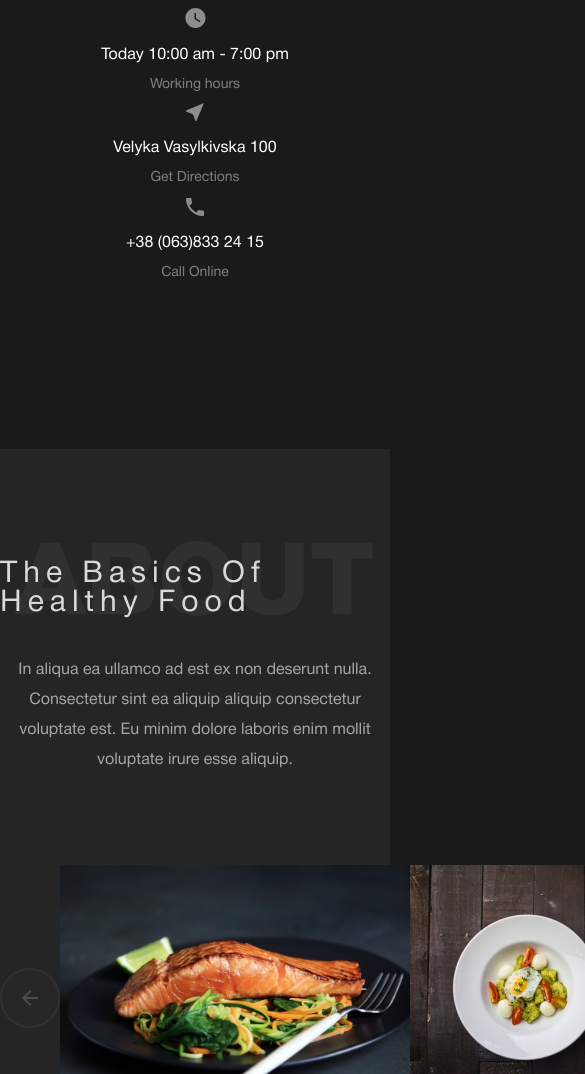
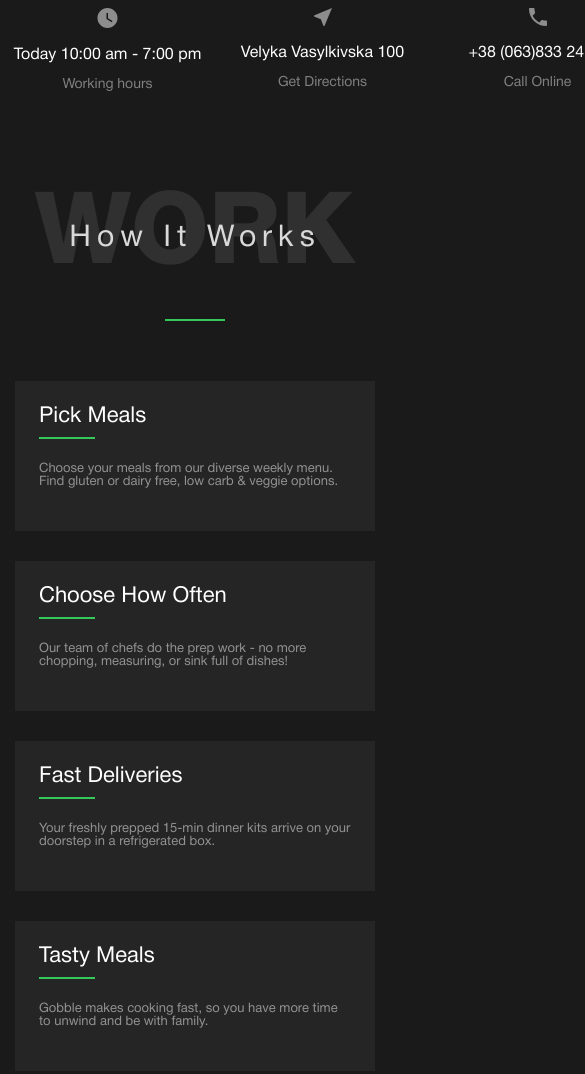
Before and after one commit to LianaSh/Healthy-food, a plain HTML site: page index.html in a window 390 px wide. Shown: the part 506-1580 px from the top of the page, 585 px wide, since content can reach past the window. Drawn offline with Linux system fonts and the light colour scheme.

Commit message:
Продолжаю мобильную адаптацию

```diff
--- a/css/style.css
+++ b/css/style.css
@@ -798,6 +798,26 @@ body {
     display: none;
 }
 
+
+
+@media (max-width: 1140px) {
+    .main-title {
+        font-size: 30px;
+    }
+
+    .main-subtitle {
+        font-size: 14px;
+    }
+
+    .work {
+        grid-template-columns: repeat(2,1fr);
+    }
+
+    .work-card {
+        max-width: 100%;
+    }
+}
+
 @media (max-width: 720px) {
     .nav {
         display: none;
@@ -809,18 +829,10 @@ body {
 
     .contacts {
         display: flex;
-        flex-direction: column;
-        align-items: center;
+    }
+
+    .work {
+        grid-template-columns: repeat(1,1fr);
     }
 
 }
-
-@media (max-width: 1140px) {
-    .main-title {
-        font-size: 30px;
-    }
-
-    .main-subtitle {
-        font-size: 14px;
-    }
-}
--- a/index.html
+++ b/index.html
@@ -60,7 +60,7 @@
             </div>
         </div>
 
-        <section class="subject section container">
+        <section class="subject section container dn">
             <div class="section__header">
                 <div class="section-title">
                     <h2 class="section-title__headline">ABOUT</h2>
@@ -94,7 +94,7 @@
 
         </section>
 
-        <section class="section container dn">
+        <section class="section container">
             <div class="section__header">
                 <div class="section-title">
                     <h2 class="section-title__headline">WORK</h2>
```
